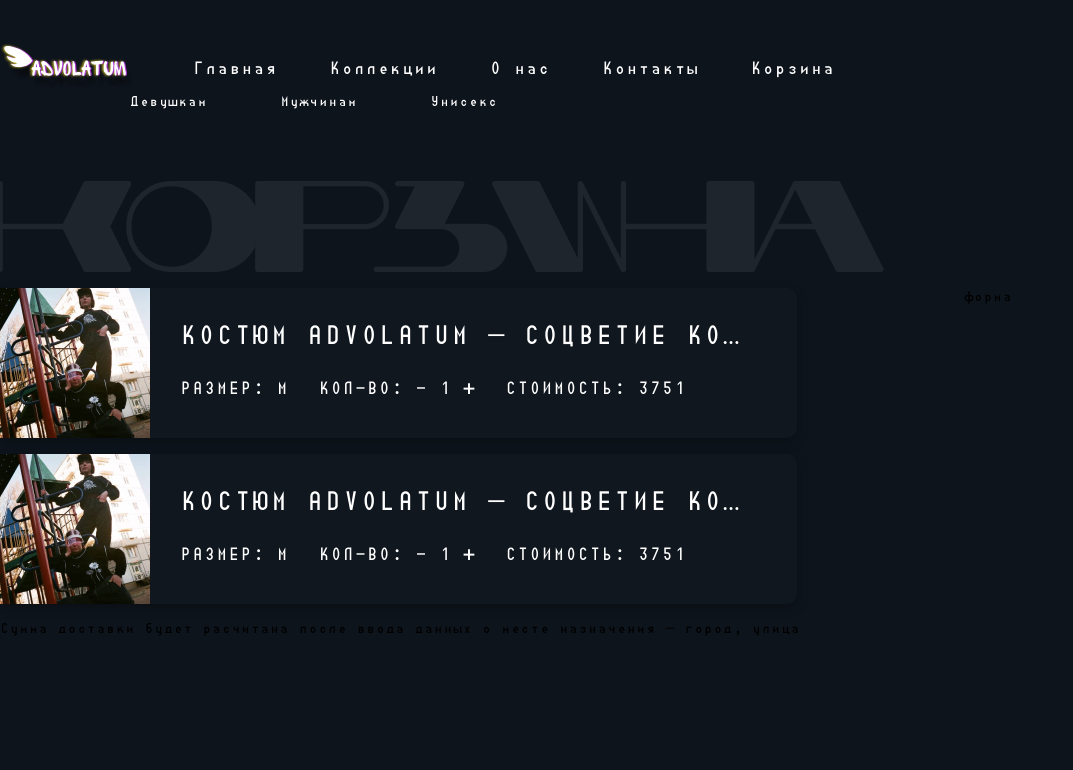
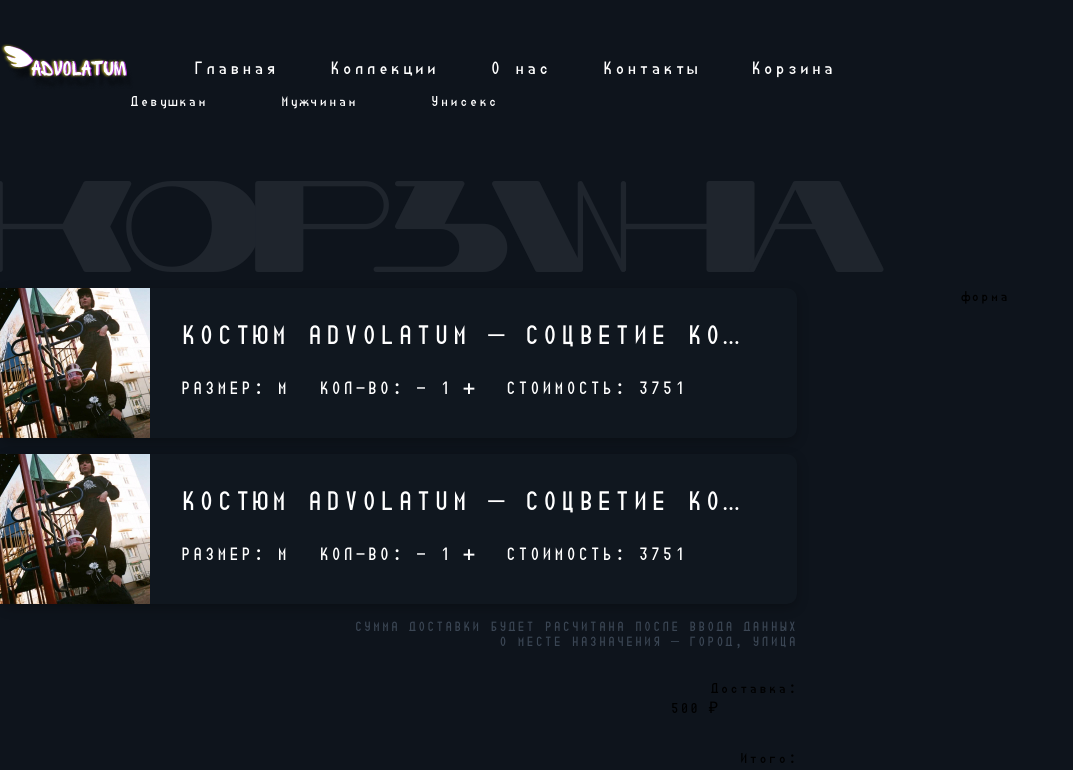
Before and after one commit to bogush01/bogush.github.io, a React (Create React App) app: page /shopcart in a window 1280 px wide. Shown: the top 770 px of the page, without its empty margins (0-1073 px from the left). Built offline with nearby package versions, Linux system fonts and the light colour scheme.

Commit message:
prepare bill

```diff
--- a/src/pages/ShopCart/index.css
+++ b/src/pages/ShopCart/index.css
@@ -17,5 +17,16 @@
   margin-bottom: 18px;
 }
 
-.shop-cart__cart-content {
+.shop-cart__bill {
+  display: flex;
+  flex-direction: column;
+  align-items: flex-end;
 }
+
+.shop-cart__bill-text {
+  text-transform: uppercase;
+  font-size: 15px;
+  color: #3b4654;
+  width: 457px;
+  text-align: right;
+}
--- a/src/pages/ShopCart/index.jsx
+++ b/src/pages/ShopCart/index.jsx
@@ -19,8 +19,17 @@ const ShopCart = () => {
               Сумма доставки будет расчитана после ввода данных о месте
               назначения — город, улица
             </p>
-            <dl className="shop-cart__bill-items">
-              <div className="shop-cart__bill-item"></div>
+            <dl className="shop-cart__bill-items-list">
+              <div className="shop-cart__bill-item">
+                <dd className="shop-cart__bill-item-dd">Доставка: </dd>
+                <dt className="shop-cart__bill-item-dt">500 ₽</dt>
+              </div>
+            </dl>
+            <dl className="shop-cart__bill-items-list">
+              <div className="shop-cart__bill-item">
+                <dd className="shop-cart__bill-item-dd">Итого: </dd>
+                <dt className="shop-cart__bill-item-dt">4251 ₽</dt>
+              </div>
             </dl>
           </div>
         </div>
```
